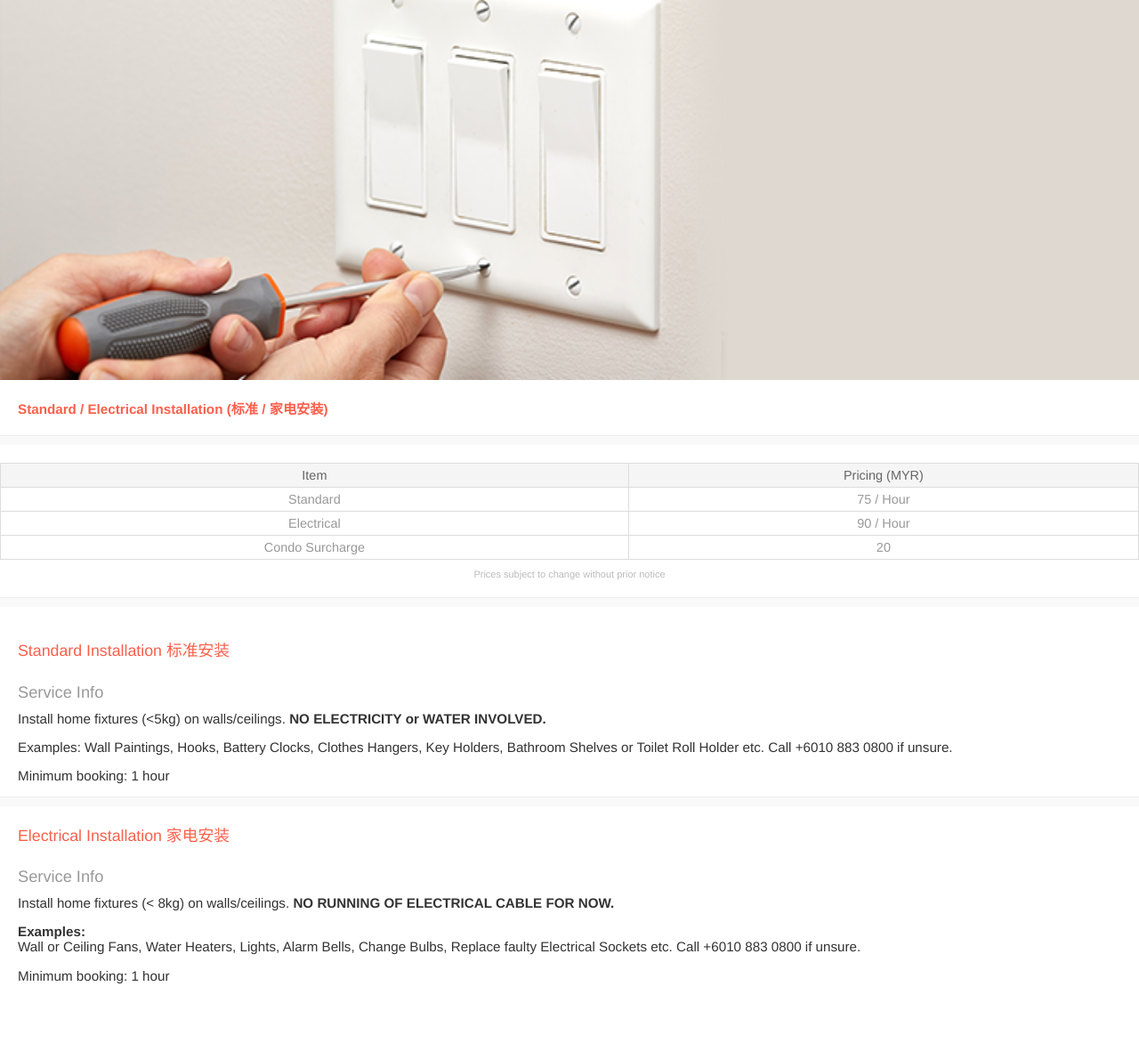
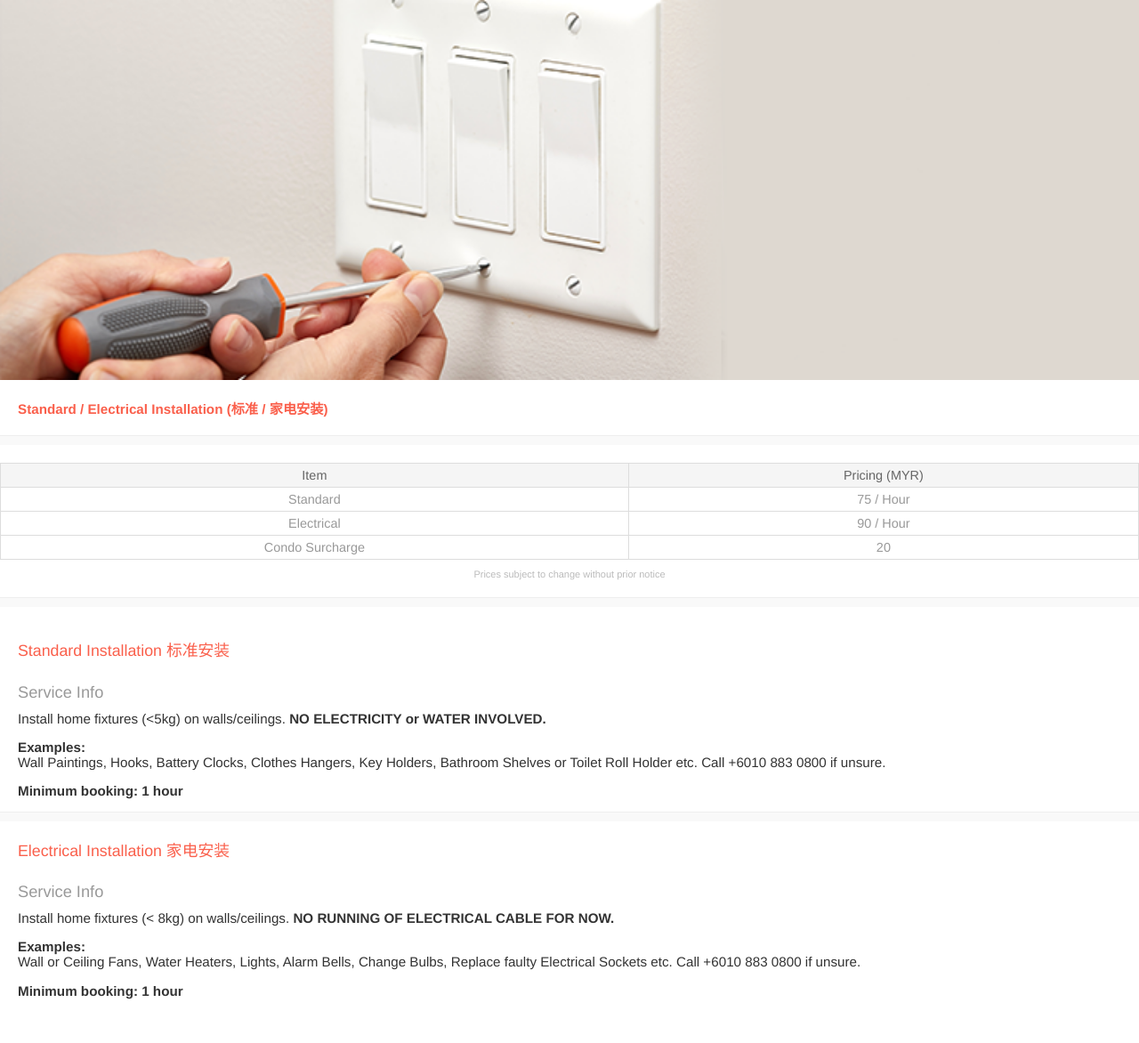
Before and after one commit to blooms-singapore/pages, a Jekyll site: the page built from en/services/installation.html, in a window 1280 px wide. Shown: the whole page at 89% size. Built offline with Jekyll 4.4.1, drawn with Linux system fonts in a browser that asks for light colours.

Commit message:
Update installation.html

```diff
--- a/en/services/installation.html
+++ b/en/services/installation.html
@@ -19,10 +19,12 @@ layout: service
     Install home fixtures (<5kg) on walls/ceilings. <strong>NO ELECTRICITY or WATER INVOLVED.</strong>
 
   </p>
-Examples: Wall Paintings, Hooks, Battery Clocks, Clothes Hangers, Key Holders, Bathroom Shelves or Toilet Roll Holder etc. Call +6010 883 0800 if unsure.
+<strong>Examples:</strong>
 <p>
-  <p>
-  Minimum booking: 1 hour
+  Wall Paintings, Hooks, Battery Clocks, Clothes Hangers, Key Holders, Bathroom Shelves or Toilet Roll Holder etc. Call +6010 883 0800 if unsure.
+<p>
+<p>
+  <strong>Minimum booking: 1 hour</strong>
   </p>
 </div>
 
@@ -47,6 +49,6 @@ Examples: Wall Paintings, Hooks, Battery Clocks, Clothes Hangers, Key Holders, B
   Wall or Ceiling Fans, Water Heaters, Lights, Alarm Bells, Change Bulbs, Replace faulty Electrical Sockets etc. Call +6010 883 0800 if unsure.
 <p>
   <p>
-  Minimum booking: 1 hour
+    <strong>Minimum booking: 1 hour</strong>
   </p>
 </div>
```
